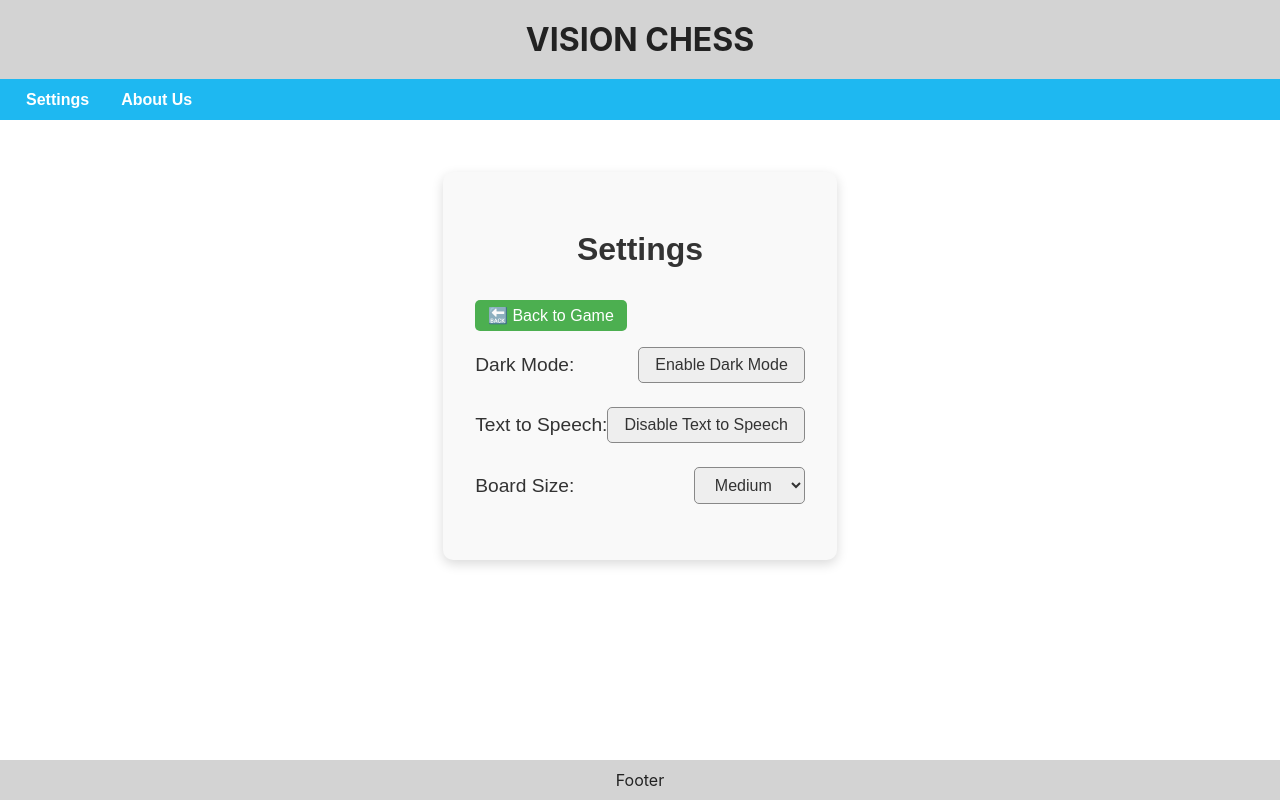
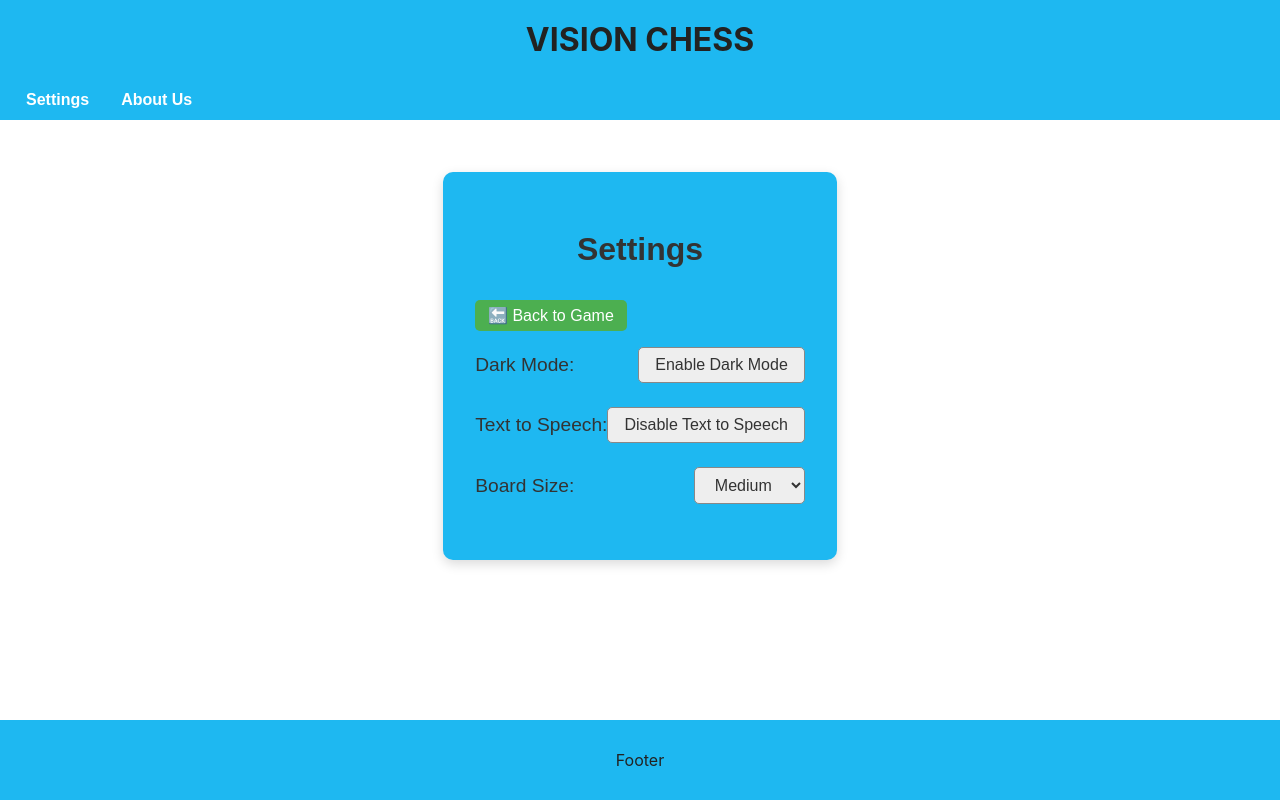
Before and after one commit to bradlyhayes12/Chess-game-impairedvision, a React (Create React App) app: page /settings in a window 1280 px wide. Built offline with nearby package versions, Linux system fonts and the light colour scheme.

Commit message:
Color changes

```diff
--- a/src/App.css
+++ b/src/App.css
@@ -7,7 +7,7 @@ App {
 
 .App.dark {
   background-color: #121212;
-  color: #eee;
+  color: black
 }
 
 /* Optional: make header/nav/footer dark too */
@@ -31,7 +31,7 @@ App {
 }
 
 .header {
-  background-color: #d3d3d3; /* light gray */
+  background-color: #1eb8f1; /* bright blue */
   text-align: center;
   font-size: 32px;
   font-weight: bold;
@@ -67,9 +67,9 @@ App {
 }
 
 .footer {
-  background-color: #d3d3d3;
+  background-color: #1eb8f1; /* bright blue */
   text-align: center;
-  padding: 10px;
+  padding: 30px;
 }
 
 /* Chessboard and side panel styles */
--- a/src/SettingsPage.css
+++ b/src/SettingsPage.css
@@ -1,5 +1,5 @@
 .settings-page {
-    background-color: var(--background);
+    background-color: #1eb8f1; /* bright blue */
     color: var(--text);
     padding: 2rem;
     max-width: 500px;
```
